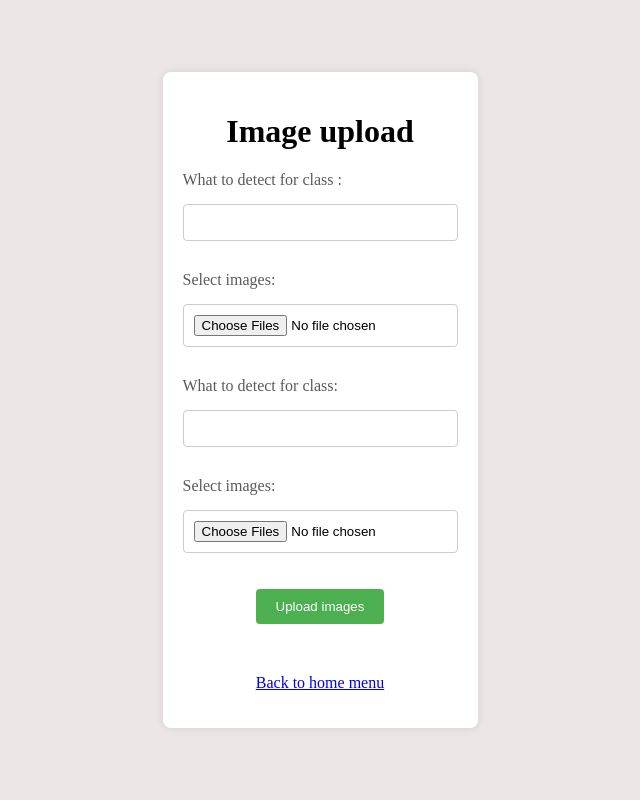
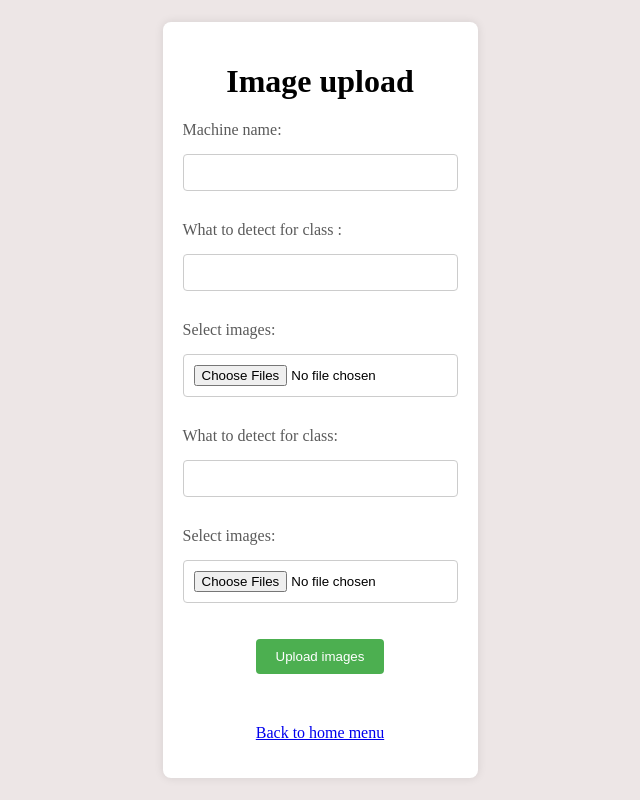
Before and after one commit to DaniPTRK/Teachable-Machine, a Flask app: page /upload_photos in a window 1280 px wide. Shown: the whole page, without its empty margins (320-960 px from the left). Run offline with Flask 3, Linux system fonts and the light colour scheme; a user stored in the database is signed in.

Commit message:
Fix transmission photos

```diff
--- a/app.py
+++ b/app.py
@@ -1,4 +1,4 @@
-from flask import Flask, Blueprint, render_template, request, redirect, url_for, send_file
+from flask import Flask, Blueprint, render_template, request, redirect, url_for, send_file, session
 from flask_sqlalchemy import SQLAlchemy
 from flask_login import UserMixin, login_user, login_required, logout_user, current_user, LoginManager
 from os import path
@@ -142,6 +142,11 @@ def upload_photos():
         uploaded_files = []
         uploaded_photos = []
 
+        # extract machine name
+        machine_name = request.form['machine_name']
+        if not machine_name:
+            return render_template('upload_photos.html', error="Please enter machine name")
+
         # extract data from given classes - hopefully we'll implement more than 2 classes
         for i in range(num_classes):
             target.append(request.form['text_input' + str(i + 1)])
@@ -161,7 +166,10 @@ def upload_photos():
             if not uploaded_photos[i]:
                 return render_template('upload_photos.html', error="No valid image selected")
 
-        return redirect(url_for('create_machine', target = target, uploaded_photos = uploaded_photos))
+        # train the machine
+        path = train(target, uploaded_photos, machine_name, num_classes)
+
+        return redirect(url_for('main_page'))
 
     else:
         result = None
@@ -169,19 +177,17 @@ def upload_photos():
     return render_template('upload_photos.html', result=result)
 
 # create machine
-@app.route("/create_machine", methods=['GET', 'POST'])
-@login_required
-def create_machine():
-    if request.method == 'POST':
-        target = []
-        uploaded_photos = []
-        target = request.args.get('target')
-        uploaded_photos = request.args.get('uploaded_photos')
-        num_classes = len(uploaded_photos)
-        machine_name = request.form['machine_name']
-        train(target, uploaded_photos, machine_name, num_classes)
+# @app.route("/create_machine", methods=['GET', 'POST'])
+# @login_required
+# def create_machine():
+#     if request.method == 'POST':
+#         target = session.pop('target', None)
+#         uploaded_photos = session.pop('uploaded_photos', None)
+#         num_classes = len(uploaded_photos)
+#         machine_name = request.form['machine_name']
+#         train(target, uploaded_photos, machine_name, num_classes)
 
-    return render_template("create_machine.html")
+#     return render_template("create_machine.html")
 
 # generate a unique filename
 def generate_unique_filename():
--- a/templates/upload_photos.html
+++ b/templates/upload_photos.html
@@ -15,6 +15,8 @@
         <h1>Image upload</h1>
 
         <form action="{{ url_for('upload_photos') }}" method="post" enctype="multipart/form-data">
+            <label for="machine_name">Machine name:</label>
+            <input type="text" id="machine_name" name="machine_name">
             <label for="myTextBox">What to detect for class :</label>
             <input type="text" id="text_input" name="text_input1">
             <br>
```
